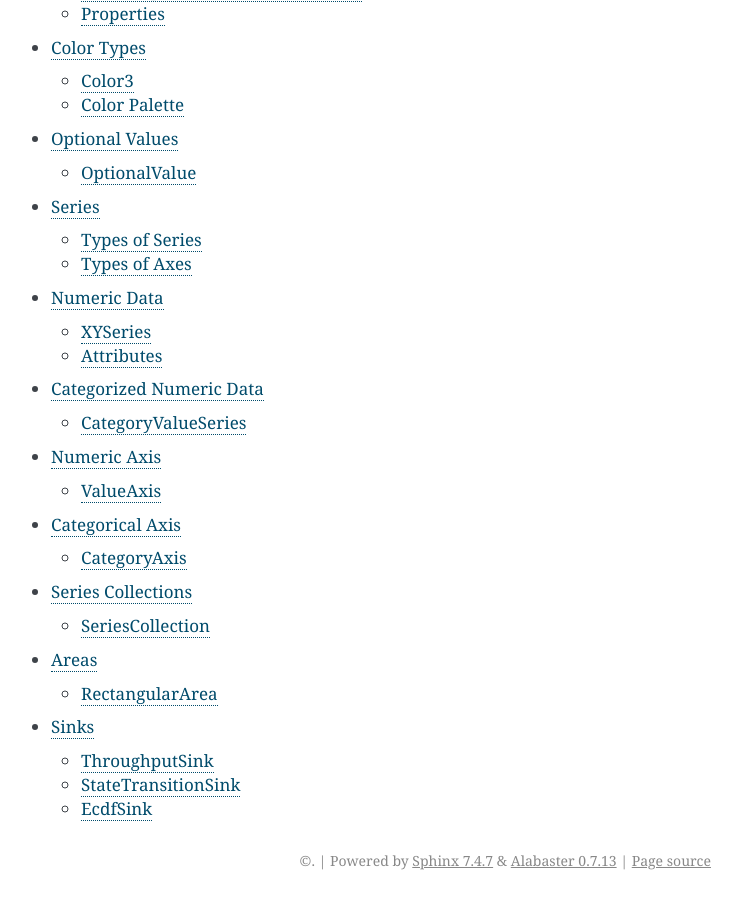
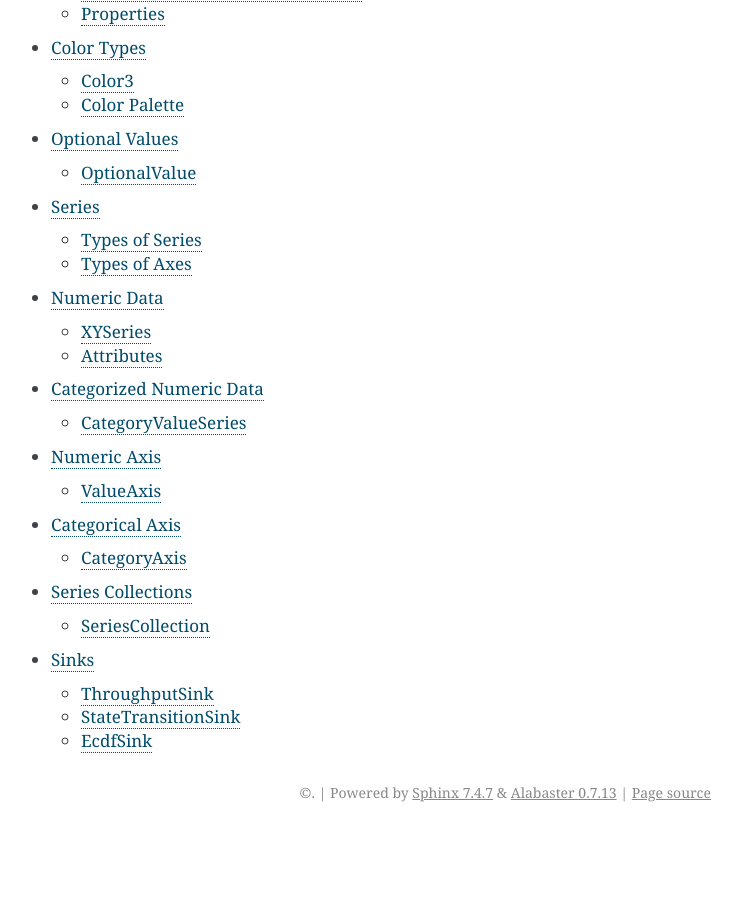
Before and after one commit to usnistgov/NetSimulyzer-ns3-module, a Sphinx documentation site: the page built from doc/source/index.rst, in a window 1280 px wide and 900 px high, scrolled down 1910 px. Shown: the whole window, without its empty margins (399-1141 px from the left). Built offline with Sphinx 7.4.7, drawn with Linux system fonts in a browser that asks for light colours; after the commit the page ends 2742 px from its top, so only the background shows below that; some of the changed lines change nothing that is shown.

Commit message:
Version 1.0.9

```diff
--- a/doc/source/conf.py
+++ b/doc/source/conf.py
@@ -22,7 +22,7 @@
 author = 'Evan Black'
 
 # The full version, including alpha/beta/rc tags
-release = '1.0.8-release'
+release = '1.0.9-release'
 
 
 # -- General configuration ---------------------------------------------------
--- a/doc/source/index.rst
+++ b/doc/source/index.rst
@@ -39,5 +39,4 @@
   numeric-axis
   categorical-axis
   series-collections
-  areas
   sinks
```
Also changed, not shown: 1 other file.
